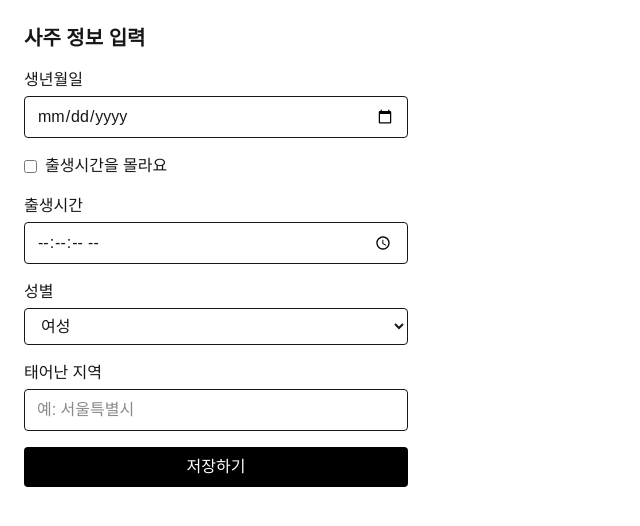
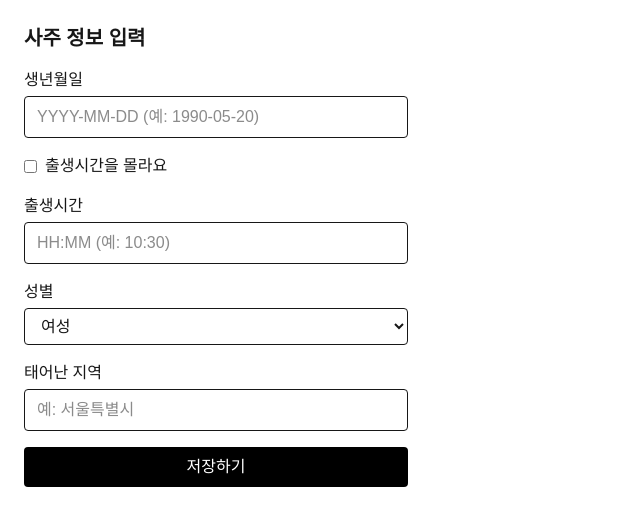
Before and after one commit to 1anminJ/OhangFit, a Next.js app in the folder frontend/: page /onboarding in a window 1280 px wide. Shown: the top 526 px of the page, without its empty margins (0-640 px from the left). Built offline with nearby package versions, Linux system fonts and the light colour scheme; no server answers.

Commit message:
fix: 생년월일/출생시간 입력을 직접 타이핑 방식으로 변경, 초 단위 제거

```diff
--- a/frontend/src/app/onboarding/[id]/page.tsx
+++ b/frontend/src/app/onboarding/[id]/page.tsx
@@ -47,7 +47,9 @@ export default function ProfileDetailPage() {
       <h1 className="text-xl font-bold mb-4">저장된 사주 정보</h1>
       <dl className="flex flex-col gap-2 mb-4">
         <div>생년월일: {profile.birth_date}</div>
-        <div>출생시간: {profile.birth_time_unknown ? "모름" : profile.birth_time}</div>
+        <div>
+          출생시간: {profile.birth_time_unknown ? "모름" : profile.birth_time?.slice(0, 5)}
+        </div>
         <div>성별: {profile.gender === "male" ? "남성" : "여성"}</div>
         <div>태어난 지역: {profile.birth_region}</div>
       </dl>
--- a/frontend/src/components/OnboardingForm.tsx
+++ b/frontend/src/components/OnboardingForm.tsx
@@ -15,7 +15,9 @@ export function OnboardingForm({
   onSubmit,
 }: OnboardingFormProps) {
   const [birthDate, setBirthDate] = useState(initialValues?.birth_date ?? "");
-  const [birthTime, setBirthTime] = useState(initialValues?.birth_time ?? "");
+  const [birthTime, setBirthTime] = useState(
+    initialValues?.birth_time?.slice(0, 5) ?? ""
+  );
   const [birthTimeUnknown, setBirthTimeUnknown] = useState(
     initialValues?.birth_time_unknown ?? false
   );
@@ -48,8 +50,9 @@ export function OnboardingForm({
       <label className="flex flex-col gap-1">
         생년월일
         <input
-          type="date"
+          type="text"
           required
+          placeholder="YYYY-MM-DD (예: 1990-05-20)"
           value={birthDate}
           onChange={(e) => setBirthDate(e.target.value)}
           className="border rounded px-3 py-2"
@@ -69,9 +72,9 @@ export function OnboardingForm({
         <label className="flex flex-col gap-1">
           출생시간
           <input
-            type="time"
+            type="text"
             required={!birthTimeUnknown}
-            step={1}
+            placeholder="HH:MM (예: 10:30)"
             value={birthTime ?? ""}
             onChange={(e) => setBirthTime(e.target.value)}
             className="border rounded px-3 py-2"
```
